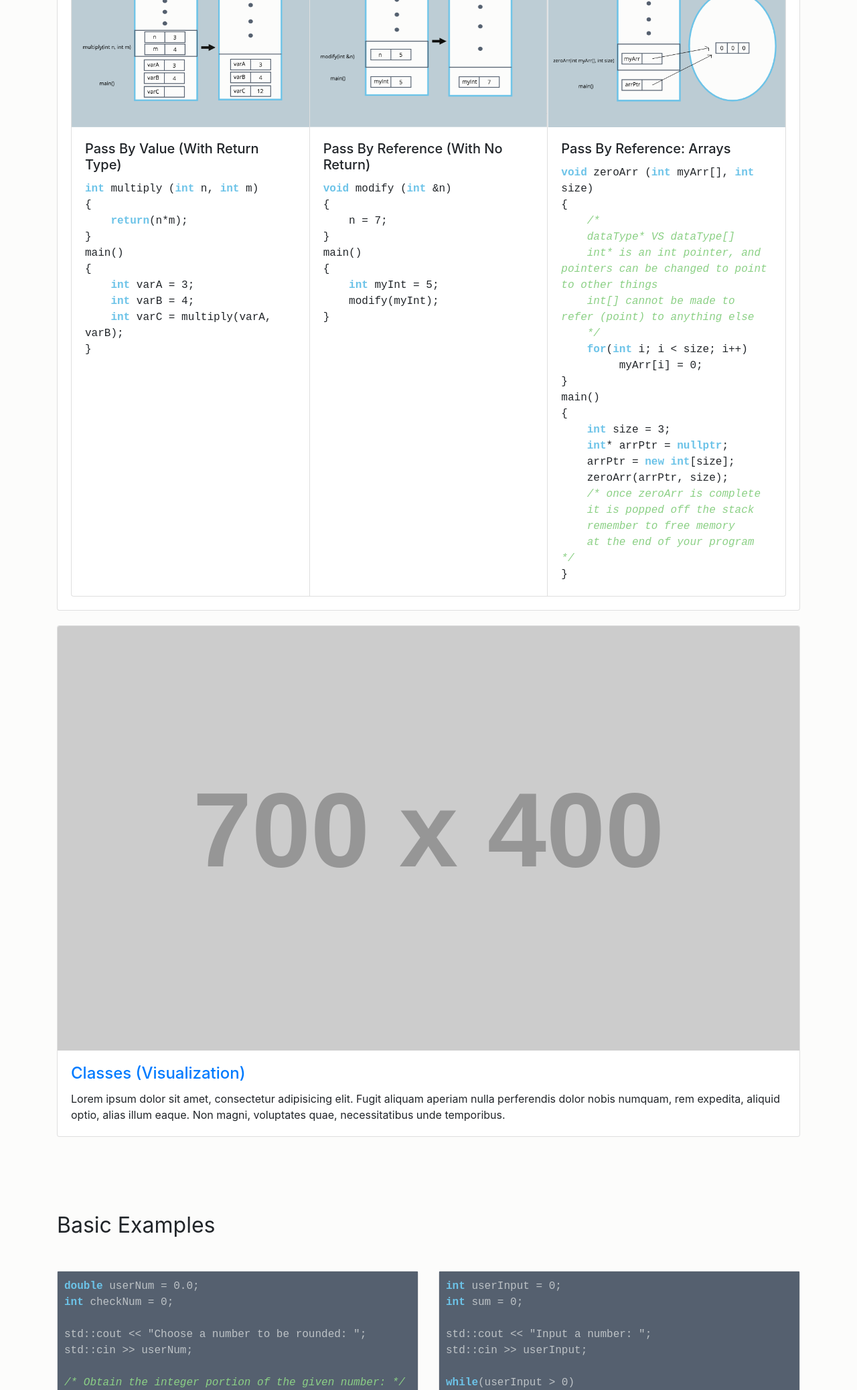
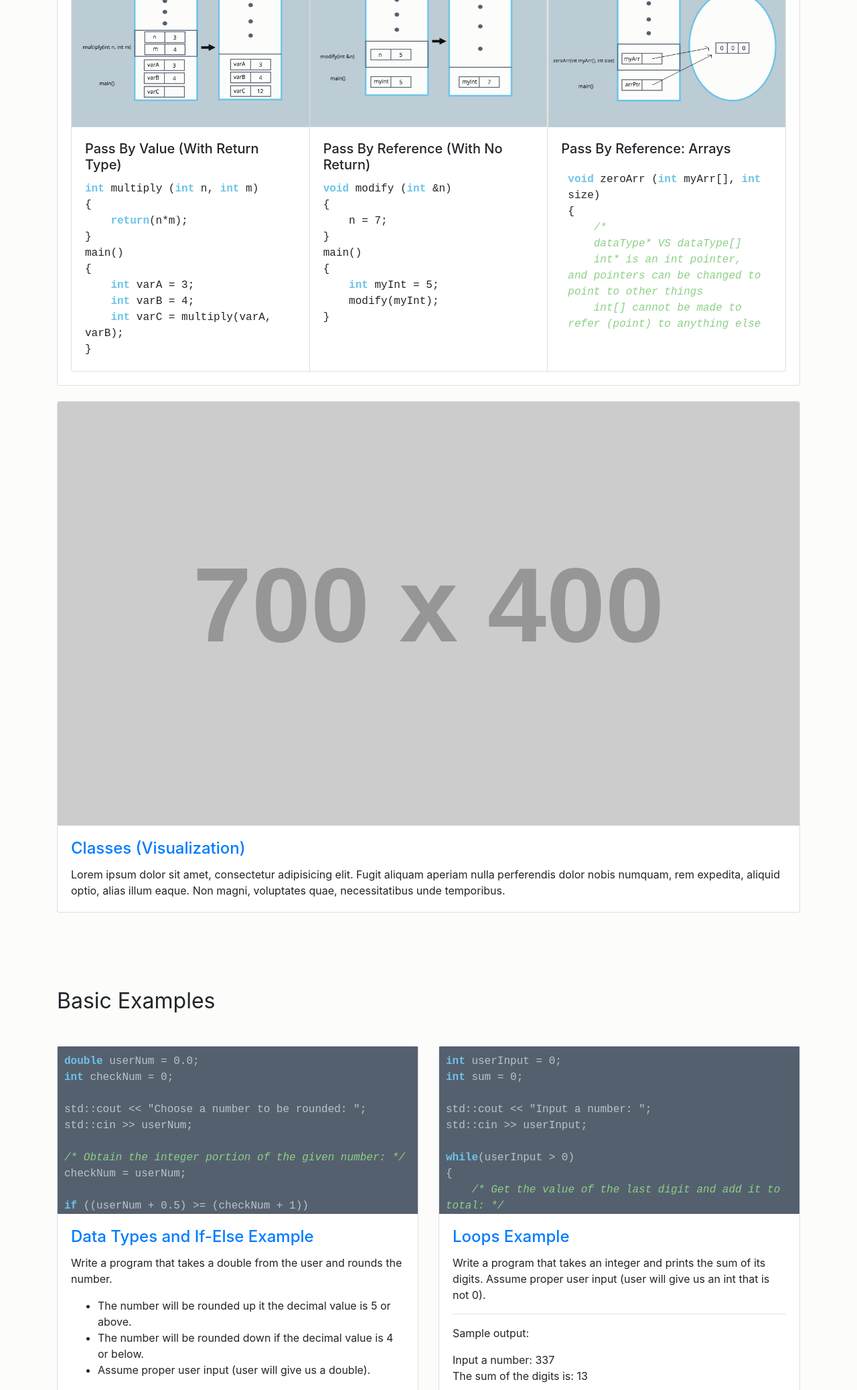
Before and after one commit to brandonlammey/EECS168Toolbox, a PHP site: page / in a window 1280 px wide. Shown: the part 3127-5203 px from the top of the page at 67% size. Run offline with PHP 8.4, Linux system fonts and the light colour scheme; grey boxes labelled with a size stand in for pictures from a placeholder-image service; some libraries are stand-ins or nearby versions; some web fonts are replaced.

Commit message:
Fixed scroll in general concepts
Fixed scroll in general concepts

```diff
--- a/index.html
+++ b/index.html
@@ -664,7 +664,7 @@
                             <img class="card-img-top" src="graphics/func2.png" alt="Card image cap">
                             <div class="card-body">
                               <h5 class="card-title">Pass By Reference: Arrays </h5>
-                              <p class="card-text" id="code">
+                              <p class="card-text scrollable" id="code">
 
                                   <strong>void</strong> zeroArr (<strong>int</strong> myArr[], <strong>int</strong> size)<br>
                                   {<br>
@@ -779,7 +779,7 @@
 
                                 <strong>while</strong>(userInput > 0)<br>
                                 {<br>
-                                  &nbsp;&nbsp;&nbsp;&nbsp;<em>/* Get the value of the last digit: */</em><br>
+                                  &nbsp;&nbsp;&nbsp;&nbsp;<em>/* Get the value of the last digit and add it to total: */</em><br>
                                   &nbsp;&nbsp;&nbsp;&nbsp;sum = sum + (userInput%10);<br><br>
                                   &nbsp;&nbsp;&nbsp;&nbsp;<em>/* Get rid of the last digit of user input: */</em><br>
                                   &nbsp;&nbsp;&nbsp;&nbsp;userInput = userInput/10;<br>
--- a/styles.css
+++ b/styles.css
@@ -61,8 +61,17 @@ margin-bottom: 0.5%;
     font-weight: 400;
 
     scrollbar-base-color:#BCCCD4;
+}
 
+.scrollable
+{
+    height:250px;
+    width:100%;
+    padding:10px;
+    overflow:auto;
+    scrollbar-base-color:#BCCCD4;
 }
+
 .problemCode
 {
     height: 250px;
```
